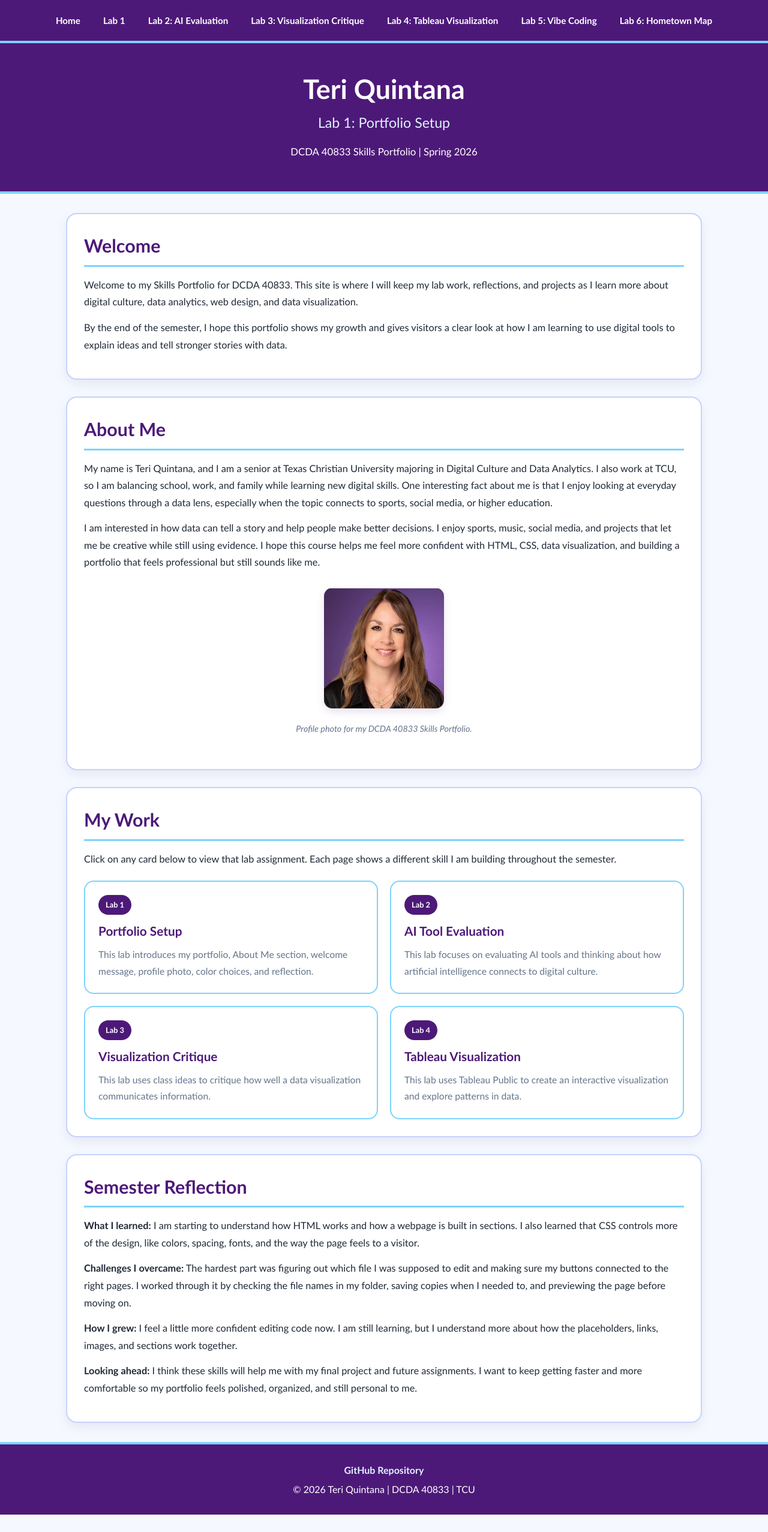
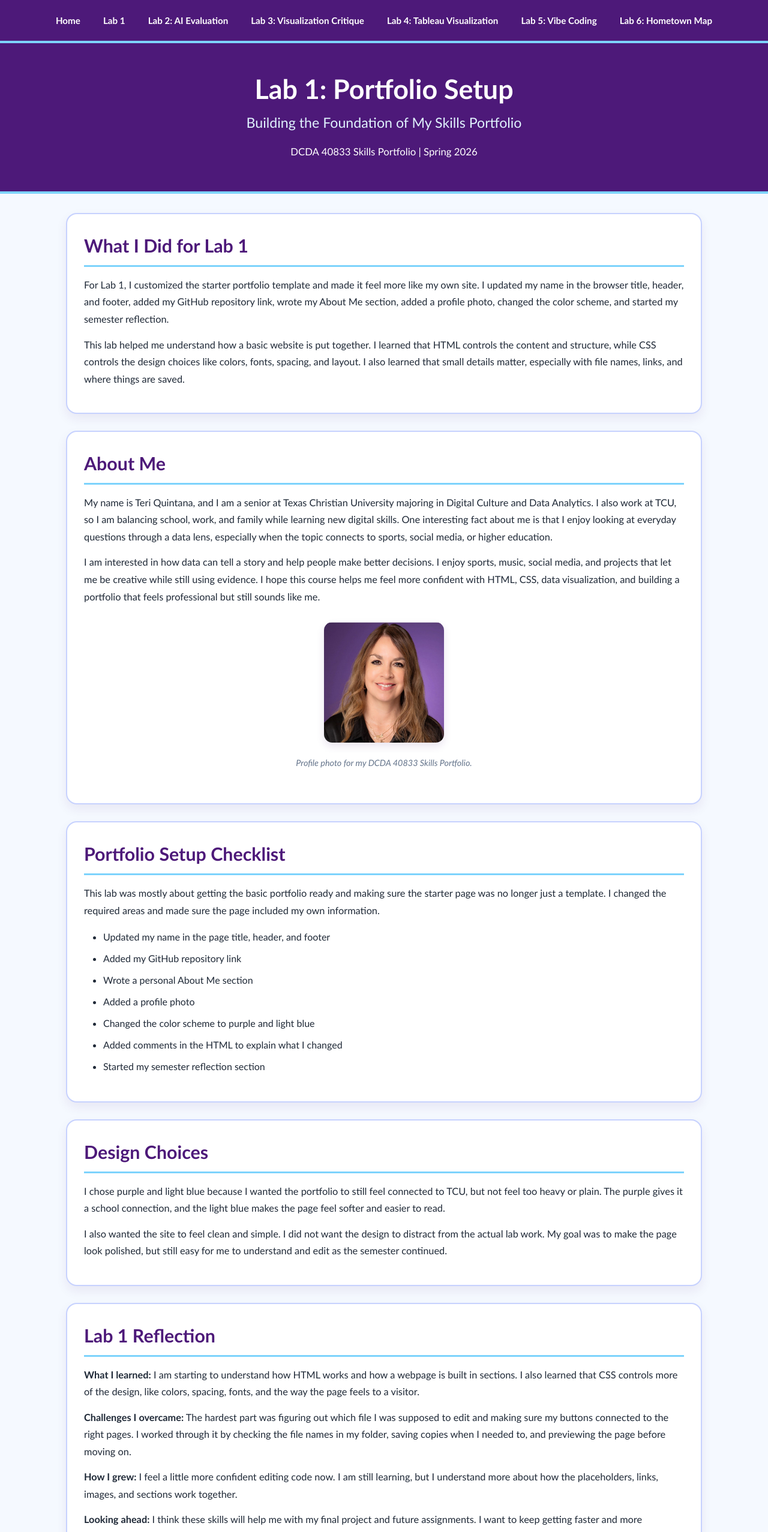
Before and after one commit to teriquint/DCDA_40833_portfolio, a plain HTML site: page lab01.html in a window 1280 px wide. Shown: the top 2554 px of the page at 60% size. Before the commit the page ends 2525 px from the top, so only its background shows below. Drawn offline with Linux system fonts and the light colour scheme.

```diff
--- a/lab01.html
+++ b/lab01.html
@@ -6,16 +6,13 @@
     <meta name="viewport" content="width=device-width, initial-scale=1.0">
     <meta name="description" content="Lab 1 portfolio setup for DCDA 40833">
     <meta name="author" content="Teri Quintana">
-
-    <!-- I updated the browser title so my name shows in the tab -->
     <title>Teri Quintana | Lab 1 Portfolio Setup</title>
-
     <link rel="stylesheet" href="css/styles.css">
 </head>
 
 <body>
 
-    <!-- Navigation: These links match the actual file names in my portfolio folder -->
+    <!-- Navigation: I kept this the same across my portfolio so visitors can move through each lab -->
     <nav>
         <ul>
             <li><a href="index.html">Home</a></li>
@@ -28,25 +25,25 @@
         </ul>
     </nav>
 
-    <!-- Header: I changed the placeholder name to my own name and added the lab title -->
+    <!-- Header: I made this page clearly about Lab 1 instead of repeating the homepage -->
     <header>
-        <h1>Teri Quintana</h1>
-        <h2>Lab 1: Portfolio Setup</h2>
+        <h1>Lab 1: Portfolio Setup</h1>
+        <h2>Building the Foundation of My Skills Portfolio</h2>
         <p>DCDA 40833 Skills Portfolio | Spring 2026</p>
     </header>
 
     <main>
 
-        <!-- Welcome Section: This explains what visitors will find in my portfolio -->
-        <section id="welcome">
-            <h2>Welcome</h2>
+        <!-- Lab Summary: This explains what I completed for the first assignment -->
+        <section id="lab-summary">
+            <h2>What I Did for Lab 1</h2>
 
-            <p>Welcome to my Skills Portfolio for DCDA 40833. This site is where I will keep my lab work, reflections, and projects as I learn more about digital culture, data analytics, web design, and data visualization.</p>
+            <p>For Lab 1, I customized the starter portfolio template and made it feel more like my own site. I updated my name in the browser title, header, and footer, added my GitHub repository link, wrote my About Me section, added a profile photo, changed the color scheme, and started my semester reflection.</p>
 
-            <p>By the end of the semester, I hope this portfolio shows my growth and gives visitors a clear look at how I am learning to use digital tools to explain ideas and tell stronger stories with data.</p>
+            <p>This lab helped me understand how a basic website is put together. I learned that HTML controls the content and structure, while CSS controls the design choices like colors, fonts, spacing, and layout. I also learned that small details matter, especially with file names, links, and where things are saved.</p>
         </section>
 
-        <!-- About Section: I wrote this section to introduce myself in a personal but professional way -->
+        <!-- About Section: This gives visitors the personal introduction required for Lab 1 -->
         <section id="about">
             <h2>About Me</h2>
 
@@ -54,56 +51,42 @@
 
             <p>I am interested in how data can tell a story and help people make better decisions. I enjoy sports, music, social media, and projects that let me be creative while still using evidence. I hope this course helps me feel more confident with HTML, CSS, data visualization, and building a portfolio that feels professional but still sounds like me.</p>
 
-            <!-- I added my profile photo to make the page feel more personal -->
+            <!-- I added my profile photo to make this page feel more personal -->
             <figure class="viz-container">
                 <img src="images/TeriQ_Pic.jpg" alt="Photo of Teri Quintana" width="200" height="200">
                 <figcaption>Profile photo for my DCDA 40833 Skills Portfolio.</figcaption>
             </figure>
         </section>
 
-        <!-- Portfolio Section: These cards link to the lab pages I am building this semester -->
-        <section id="portfolio">
-            <h2>My Work</h2>
+        <!-- Portfolio Setup Section: This shows the exact assignment pieces I completed -->
+        <section id="portfolio-setup">
+            <h2>Portfolio Setup Checklist</h2>
 
-            <p>Click on any card below to view that lab assignment. Each page shows a different skill I am building throughout the semester.</p>
+            <p>This lab was mostly about getting the basic portfolio ready and making sure the starter page was no longer just a template. I changed the required areas and made sure the page included my own information.</p>
 
-            <!-- Portfolio Grid: I used cards so each lab is easy to find and clearly organized -->
-            <div class="portfolio-grid">
-
-                <!-- Lab 1: Portfolio Setup -->
-                <a href="lab01.html" class="portfolio-card">
-                    <span class="lab-tag">Lab 1</span>
-                    <h3>Portfolio Setup</h3>
-                    <p>This lab introduces my portfolio, About Me section, welcome message, profile photo, color choices, and reflection.</p>
-                </a>
-
-                <!-- Lab 2: AI Tool Evaluation -->
-                <a href="lab02.html" class="portfolio-card">
-                    <span class="lab-tag">Lab 2</span>
-                    <h3>AI Tool Evaluation</h3>
-                    <p>This lab focuses on evaluating AI tools and thinking about how artificial intelligence connects to digital culture.</p>
-                </a>
-
-                <!-- Lab 3: Visualization Critique -->
-                <a href="lab03.html" class="portfolio-card">
-                    <span class="lab-tag">Lab 3</span>
-                    <h3>Visualization Critique</h3>
-                    <p>This lab uses class ideas to critique how well a data visualization communicates information.</p>
-                </a>
-
-                <!-- Lab 4: Tableau Visualization -->
-                <a href="lab04.html" class="portfolio-card">
-                    <span class="lab-tag">Lab 4</span>
-                    <h3>Tableau Visualization</h3>
-                    <p>This lab uses Tableau Public to create an interactive visualization and explore patterns in data.</p>
-                </a>
-
-            </div>
+            <ul>
+                <li>Updated my name in the page title, header, and footer</li>
+                <li>Added my GitHub repository link</li>
+                <li>Wrote a personal About Me section</li>
+                <li>Added a profile photo</li>
+                <li>Changed the color scheme to purple and light blue</li>
+                <li>Added comments in the HTML to explain what I changed</li>
+                <li>Started my semester reflection section</li>
+            </ul>
         </section>
 
-        <!-- Reflection Section: I started this reflection so I can keep adding to it as the semester continues -->
+        <!-- Design Choices Section: This explains the visual choices I made -->
+        <section id="design-choices">
+            <h2>Design Choices</h2>
+
+            <p>I chose purple and light blue because I wanted the portfolio to still feel connected to TCU, but not feel too heavy or plain. The purple gives it a school connection, and the light blue makes the page feel softer and easier to read.</p>
+
+            <p>I also wanted the site to feel clean and simple. I did not want the design to distract from the actual lab work. My goal was to make the page look polished, but still easy for me to understand and edit as the semester continued.</p>
+        </section>
+
+        <!-- Reflection Section: This starts my semester reflection for Lab 1 -->
         <section id="reflection">
-            <h2>Semester Reflection</h2>
+            <h2>Lab 1 Reflection</h2>
 
             <p><strong>What I learned:</strong> I am starting to understand how HTML works and how a webpage is built in sections. I also learned that CSS controls more of the design, like colors, spacing, fonts, and the way the page feels to a visitor.</p>
 
@@ -118,7 +101,7 @@
 
     <!-- Footer: I updated this with my GitHub repository link and copyright information -->
     <footer>
-        <p><a href="https://github.com/teriquint/DCDA_40833_portfolio">GitHub Repository</a></p>
+        <p><a href="https://github.com/teriquint/DCDA_40833_portfolio">Skills Portfolio</a></p>
         <p>&copy; 2026 Teri Quintana | DCDA 40833 | TCU</p>
     </footer>
 
```
Also changed, not shown: index.html (+53 -48 lines), lab02.html (+1 -1 lines), lab03.html (+1 -1 lines), lab04.html (+1 -1 lines), lab05.html (+1 -1 lines), lab06.html (+3 -3 lines).
